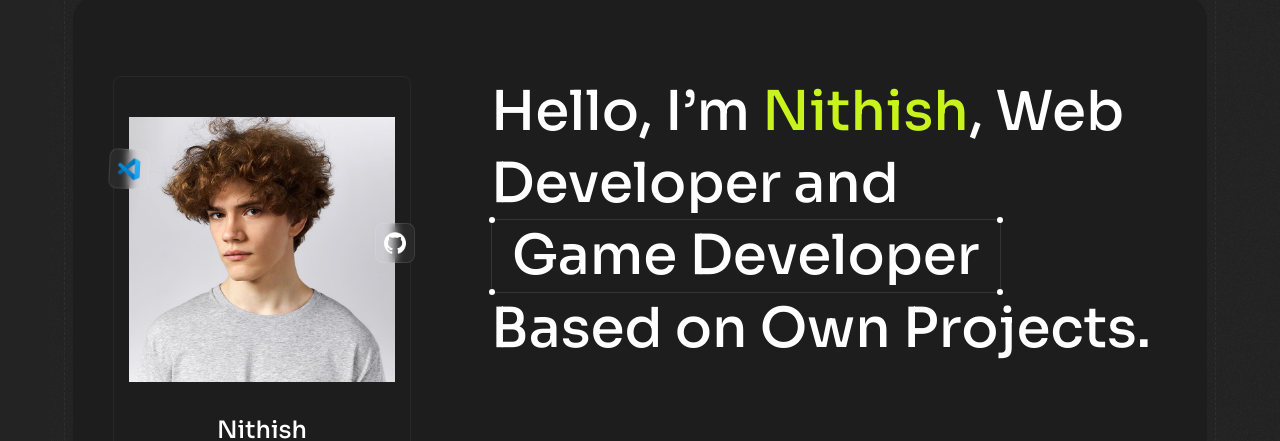
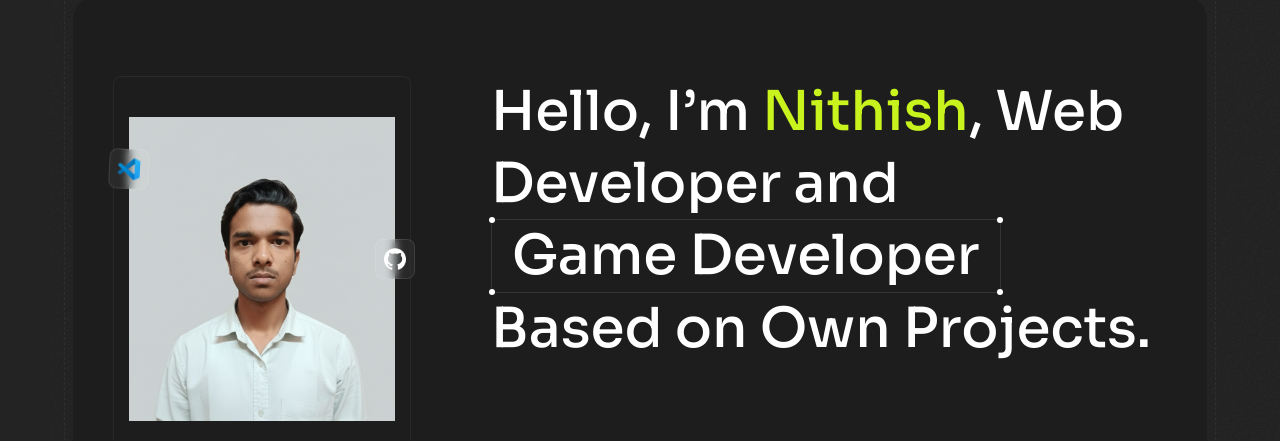
Before and after one commit to SHFw8fW8SsJ8/portfolio, a website: page index.html in a window 1280 px wide. Shown: the part 104-545 px from the top of the page. Drawn offline with Linux system fonts and the light colour scheme.

Commit message:
with my photo

```diff
--- a/index.html
+++ b/index.html
@@ -108,7 +108,7 @@
             <div class="cont valign flex justify-center items-center py-[40px] px-[15px] border border-[#ffffff0d] rounded-lg min-h-[calc(100%-80px)]">
               <div class="w-full">
                 <div class="img relative">
-                  <img src="assets/imgs/header/profile.jpg" alt="">
+                  <img src="assets/imgs/header/MyPhoto.png" alt="">
                   <span style="
                       -webkit-backdrop-filter: blur(5px);
                       backdrop-filter: blur(5px);
```
Also changed, not shown: assets/imgs/header/MyPhoto.png (added).
